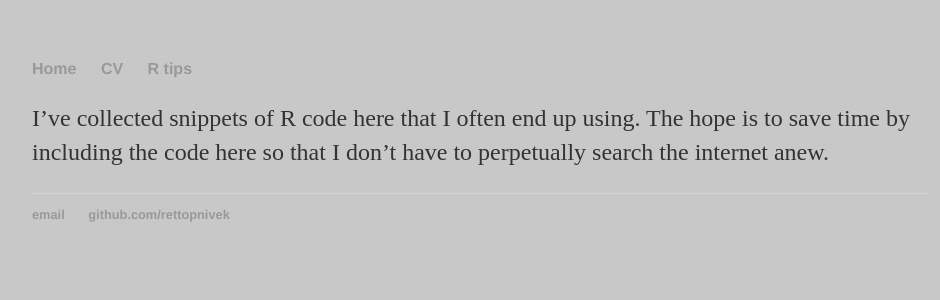
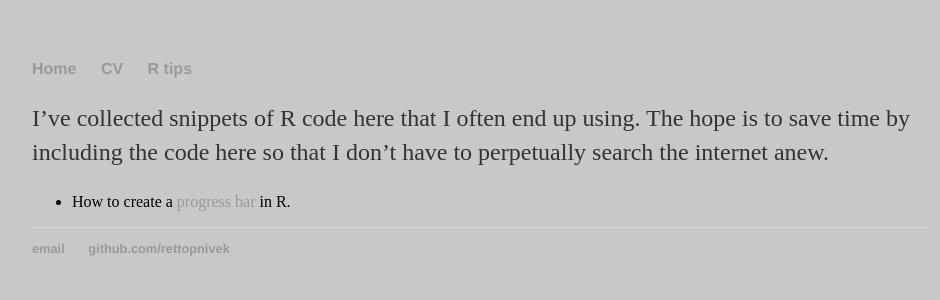
Before and after one commit to rettopnivek/rettopnivek.github.io, a Jekyll site: the page built from r_tips/index.md, in a window 1280 px wide. Shown: the top 300 px of the page, without its empty margins (160-1100 px from the left). Built offline with Jekyll 4.4.1, drawn with Linux system fonts in a browser that asks for light colours.

Commit message:
Added new page link.

```diff
--- a/r_tips/index.md
+++ b/r_tips/index.md
@@ -4,3 +4,5 @@ title: R tips
 ---
 
 I've collected snippets of R code here that I often end up using. The hope is to save time by including the code here so that I don't have to perpetually search the internet anew.
+
+- How to create a [progress bar](pages/Progress_bar.md) in R.
```
